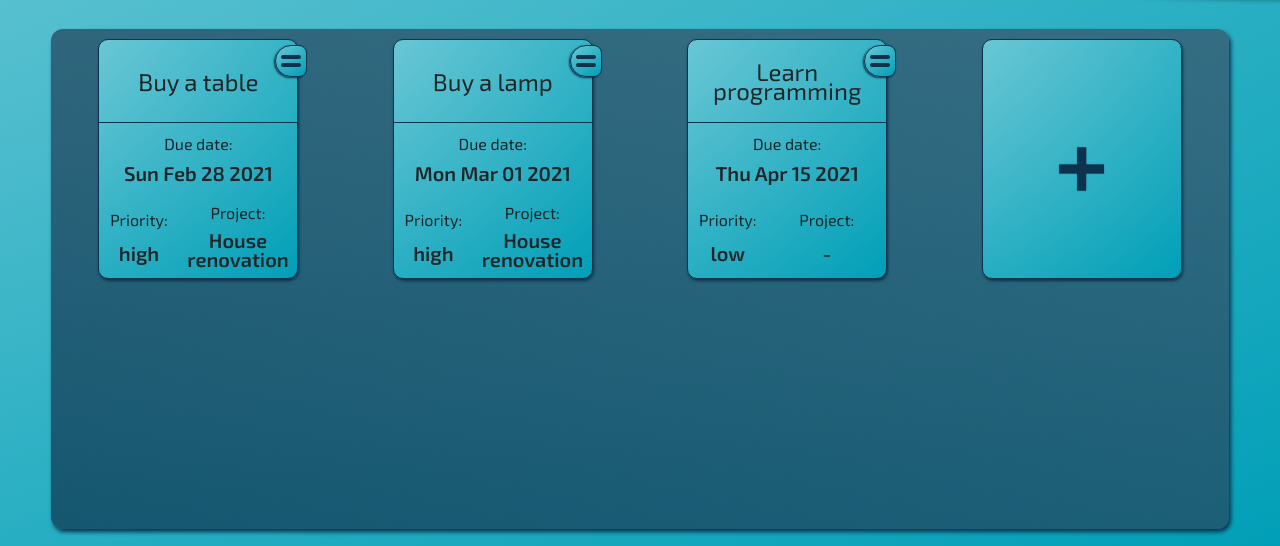
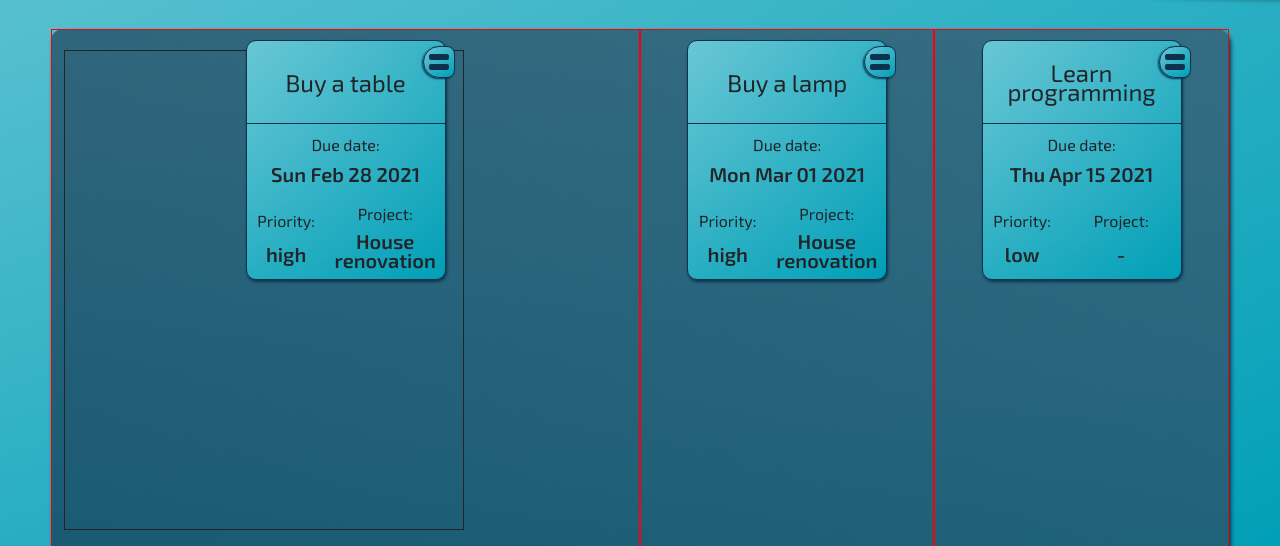
Before and after one commit to jkbsck/todo-list, a website built with webpack: page dist/index.html in a window 1280 px wide. Both pictures are taken after a click on the element 291 px from the left and 304 px from the top of the page. Shown: the part 243-789 px from the top of the page. Built offline with nearby package versions, Linux system fonts and the light colour scheme.

Commit message:
Expanded content for todo cards initiated.

```diff
--- a/src/domToDosByDate.js
+++ b/src/DomToDos.js
@@ -1,4 +1,6 @@
-const DomToDosByDate = (() => {
+// DOM manipulation of To Do elements
+
+const DomToDos = (() => {
 
   // order toDos by due date and removes completed todos
   const _orderToDos = (toDosWithoutOrder) => {
@@ -77,6 +79,9 @@ const DomToDosByDate = (() => {
     let stickTwo = document.createElement("div");
     menuBtn.appendChild(stickTwo);
 
+    // expand menu event listener
+    menuBtn.addEventListener("click", _expandToDo);
+
   };
 
   // create last card as an add new card button
@@ -111,6 +116,23 @@ const DomToDosByDate = (() => {
 
   };
 
+  const _expandToDo = (event) => {
+
+    let toDoDiv = event.currentTarget.parentElement.parentElement;
+    toDoDiv.classList.toggle("col-6");
+    toDoDiv.classList.toggle("col-12");
+    toDoDiv.classList.toggle("col-md-4");
+    toDoDiv.classList.toggle("col-md-8");
+    toDoDiv.classList.toggle("col-xl-3");
+    toDoDiv.classList.toggle("col-xl-6");
+
+    // expanded content
+    let expandedToDo = document.createElement("div");
+    toDoDiv.appendChild(expandedToDo);
+    expandedToDo.classList.add("expanded-todo")
+
+  };
+
   // build html for todos ordered by dueDate
   const buildToDosByDate = (toDosWithoutOrder) => {
 
@@ -131,4 +153,4 @@ const DomToDosByDate = (() => {
 
 })();
 
-export { DomToDosByDate };
+export { DomToDos };
--- a/src/header.scss
+++ b/src/header.scss
@@ -3,6 +3,7 @@ header {
   width: 100%;
   height: 200px;
   position: fixed;
+  z-index: 12;
   .wrapper {
     width: 85%;
     height: 100%;
@@ -10,6 +11,7 @@ header {
     background: radial-gradient(at 800% -800%, white, $dark-blue);
     border-bottom-right-radius: 100%;
     box-shadow: #00000027 2px 2px 5px;
+    z-index: 12;
     .title {
       width: 160px;
       height: 160px;
@@ -36,7 +38,7 @@ header {
     top: 0;
     right: 0;
     background: radial-gradient(at 700% -700%, white, $dark-blue);
-    z-index: -1;
+    z-index: 11;
     border-bottom-left-radius: 100%;
     box-shadow: #00000060 3px 3px 5px;
     .navbar-item {
@@ -117,8 +119,8 @@ header {
 
     @media (max-width: 768px) {
       .new-todo {
-        top: 32%;
-        right: 18%;
+        top: 31%;
+        right: 17.5%;
       }
       .new-project {
         top: 5%;
--- a/src/index.js
+++ b/src/index.js
@@ -1,4 +1,4 @@
-import { DomToDosByDate } from "./domToDosByDate.js";
+import { DomToDos } from "./DomToDos.js";
 
 const ToDo = (() => {
 
@@ -78,5 +78,5 @@ let project2 = new ToDo.ToDoProject("Learning", "Learning of various skills.");
 todo4.project = project1;
 todo2.project = project1;
 
-DomToDosByDate.buildToDosByDate(todos);
+DomToDos.buildToDosByDate(todos);
 // console.log("test");
--- a/src/style.scss
+++ b/src/style.scss
@@ -28,8 +28,12 @@ $dark-blue: #0d324d;
 
 // todo cards layout
 .todo-item {
+  position: relative;
+  max-height: 520px;
+  border: solid 1px red;
   .wrapper {
     position: relative;
+    z-index: 1;
     width: 200px;
     height: 240px;
     margin: 10px auto;
@@ -65,10 +69,10 @@ $dark-blue: #0d324d;
       }
       div {
         width: 20px;
-        height: 4px;
-        border: solid 2px $dark-blue;
+        height: 0;
+        border: solid 3px $dark-blue;
         background: $dark-blue;
-        margin: 2px;
+        margin: .1rem;
         border-radius: 2px;
       }
     }
@@ -106,6 +110,16 @@ $dark-blue: #0d324d;
     }
   }
 
+  .expanded-todo {
+    width: 400px;
+    height: 480px;
+    position: relative;
+    top: -240px;
+
+
+    border: solid 1px;
+  }
+
   // add new to do item button
   .add-todo {
     flex-direction: column;
```
Also changed, not shown: dist/css/style.css, dist/main.js, 1 other file.
